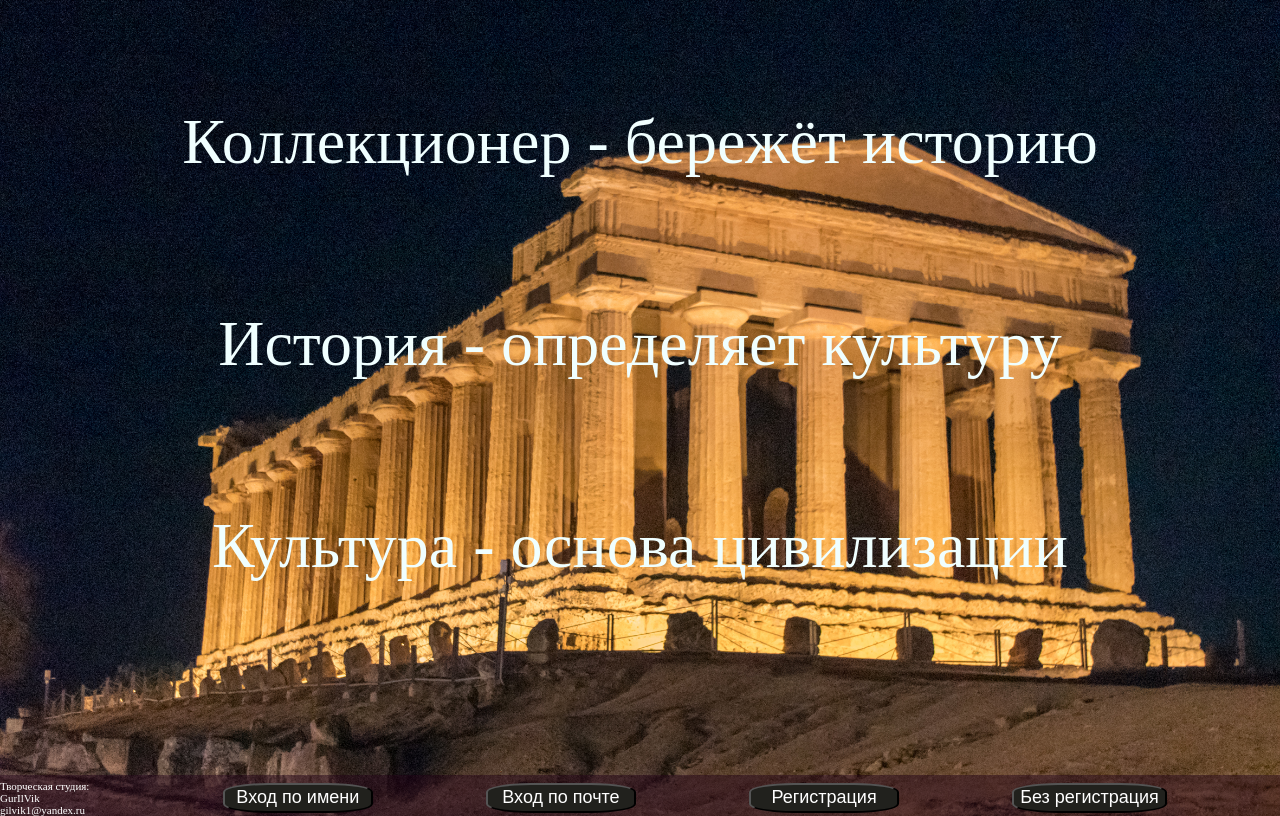
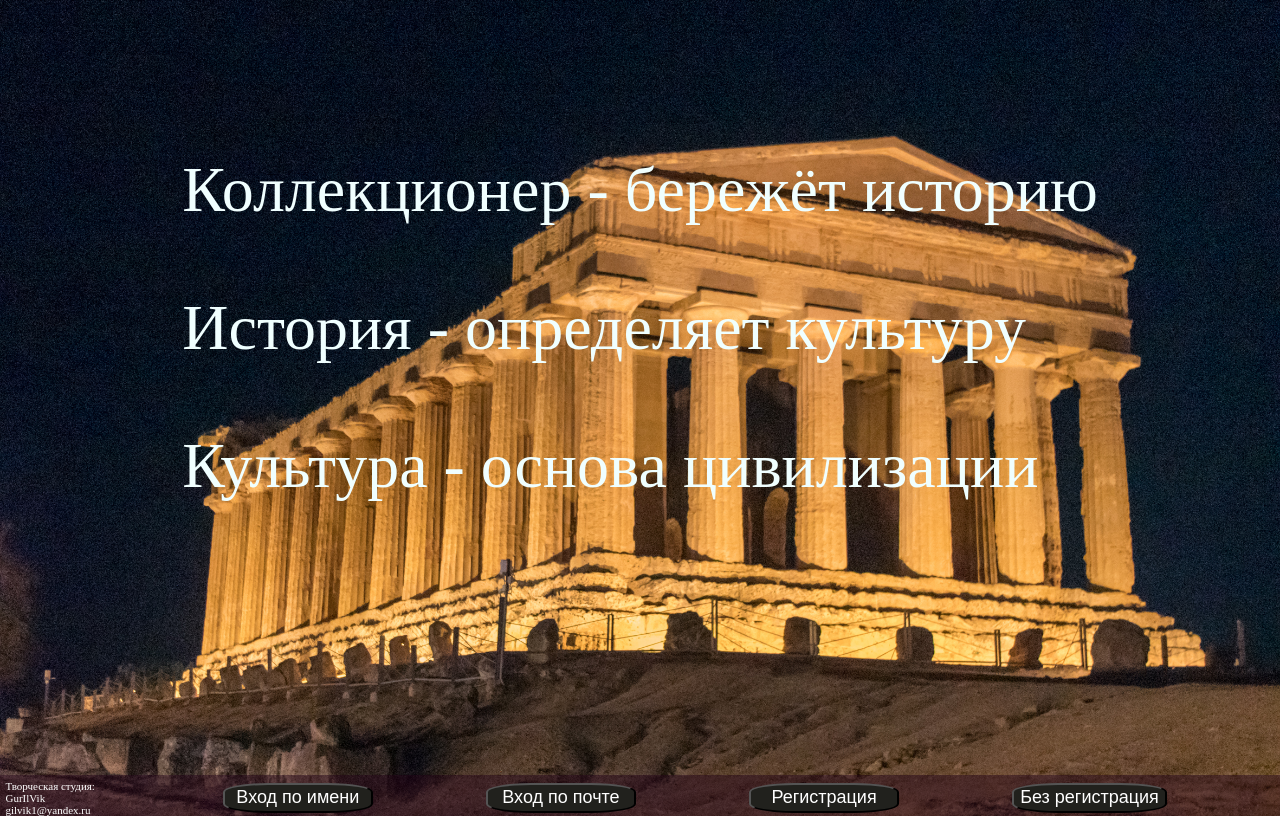
Before and after one commit to GurIlVik/web, a Django app: page / in a window 1280 px wide. Run offline with Django 4.2, Linux system fonts and the light colour scheme.

Commit message:
пятница 3февраля

```diff
--- a/collector/start/templates/start/index.html
+++ b/collector/start/templates/start/index.html
@@ -19,23 +19,20 @@
         <div ><a class='fd2' href="/account/register/"><button class='fd2'>Регистрация</button></a></div>
     </div>  {% endcomment %}
 
+    <div id="text1">
     <div id="text">
         <p>Коллекционер - бережёт историю</p>
         <p>История - определяет культуру</p>
         <p>Культура - основа цивилизации</p>
         <p></p>
     </div>
-
-
-
-
 </body>
 
 <footer>
     <div id="f_d1">
-        <div>Творческая студия:</div>
-        <div>GurIlVik</div>
-        <div>gilvik1@yandex.ru</div>
+        <div>&nbsp  Творческая студия:</div>
+        <div>&nbsp  GurIlVik</div>
+        <div>&nbsp  gilvik1@yandex.ru</div>
     </div>
     <div id="f_d2">
         <div ><a class='fd2' href="/account/login/"><button class='fd2'>Вход по имени</button></a></div>
--- a/collector/static/start/text.css
+++ b/collector/static/start/text.css
@@ -4,16 +4,20 @@ body {
     width: auto;
     background-position: center;
     background-size: cover;
+}
+
+#text1 {
+    height: 80%;
     display: flex;
-    flex-direction: row;
+    flex-direction: column;
     align-items: center;
     justify-content: center;
 }
 
 #text {
-    display: flex;
+    /* display: flex;
     flex-direction: column;
-    align-items: center;
+    align-items: center; */
 }
 
 p {
@@ -21,35 +25,6 @@ p {
     color: azure;
     font-family: "brush script mt";
 }
-/*
-h3 {
-    font-size: 5vw;
-    color: #263ec4;
-}
-
-#b1 {
-  font-size: 1.33vw;
-  background: #e7ef10;
-  height: 6vw;
-  width: 6vw;
-  border-radius: 100%;
-  color: #d91f1f
-}
-
-#a1 {
-    font-size: 2.6vw;
-    background:  #77e0c797;
-    height: 6vw;
-    width: 21vw;
-    border-radius: 55%;
-    color: black;
-    text-align: center;
-  }
-
-p {
-    font-size: 3vw;
-    color: #263ec4
-} */
 
 footer {
     color: white;
@@ -87,5 +62,4 @@ footer {
     min-width: 150px;
     border-radius: 30%;
     color: white;
-
 }
```
